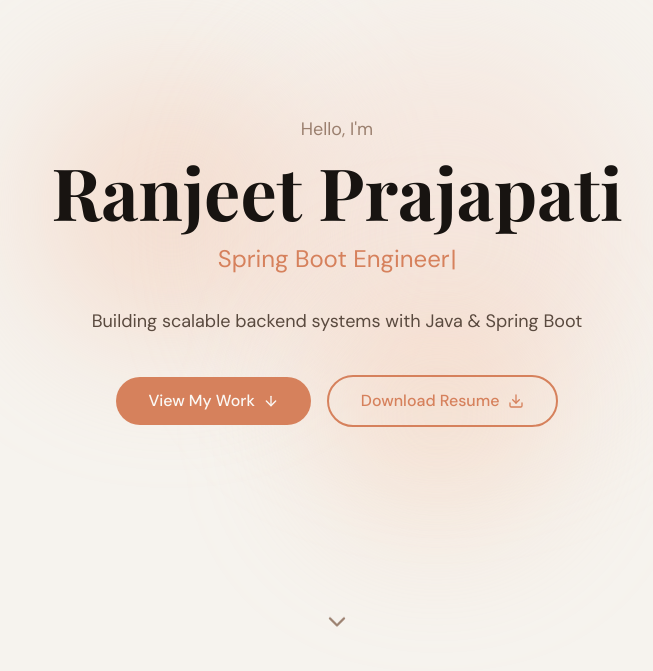
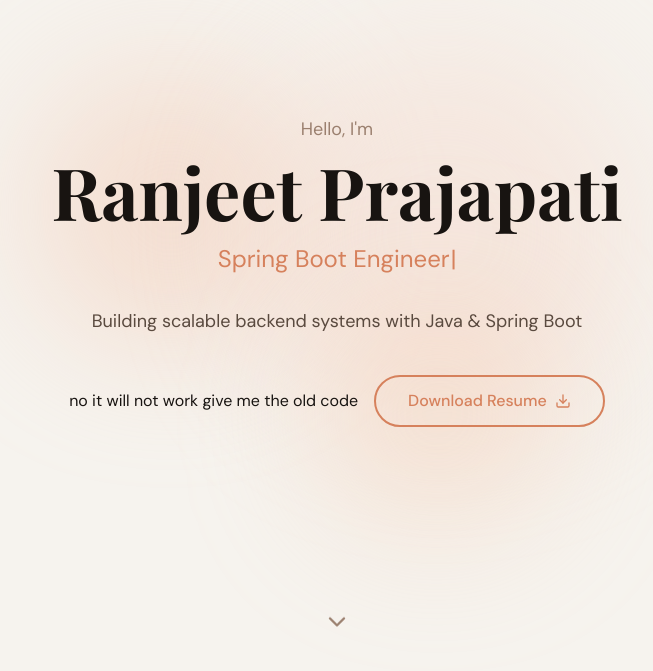
Before and after one commit to prajapatiiranjeet/My-Portfolio, a React (Vite) app: page / in a window 1280 px wide. Shown: the part 129-800 px from the top of the page, without its empty margins (303-956 px from the left). Built offline with nearby package versions, Linux system fonts and the light colour scheme; the HTML template or start-up script is replaced by a standard one; a web font is replaced by a local one.

Commit message:
Update Hero.tsx

```diff
--- a/src/components/Hero.tsx
+++ b/src/components/Hero.tsx
@@ -55,18 +55,10 @@
           Building scalable backend systems with Java & Spring Boot
         </motion.p>
         <motion.div {...fadeUp(0.6)} className="flex flex-col sm:flex-row items-center justify-center gap-4">
-          <motion.a
-            href="#projects"
-            onClick={(e) => { e.preventDefault(); document.getElementById("projects")?.scrollIntoView({ behavior: "smooth" }); }}
-            whileHover={{ scale: 1.04 }}
-            whileTap={{ scale: 0.97 }}
-            className="bg-primary text-primary-foreground px-8 py-3 rounded-full font-medium text-base flex items-center gap-2"
-          >
-            View My Work <ArrowDown size={16} />
-          </motion.a>
+          no it will not work give me the old code
           <motion.a
   // 1. Use the direct download URL format
-  href="https://drive.google.com"
+  href="https://drive.google.com/file/d/1kLlZSzh1fA7Eh4HmtxB_0cCDHhYfXL1D/view?usp=drivesdk"
   target="_blank"
   rel="noopener noreferrer"
   // 2. Add the download attribute to force the browser to download
```
